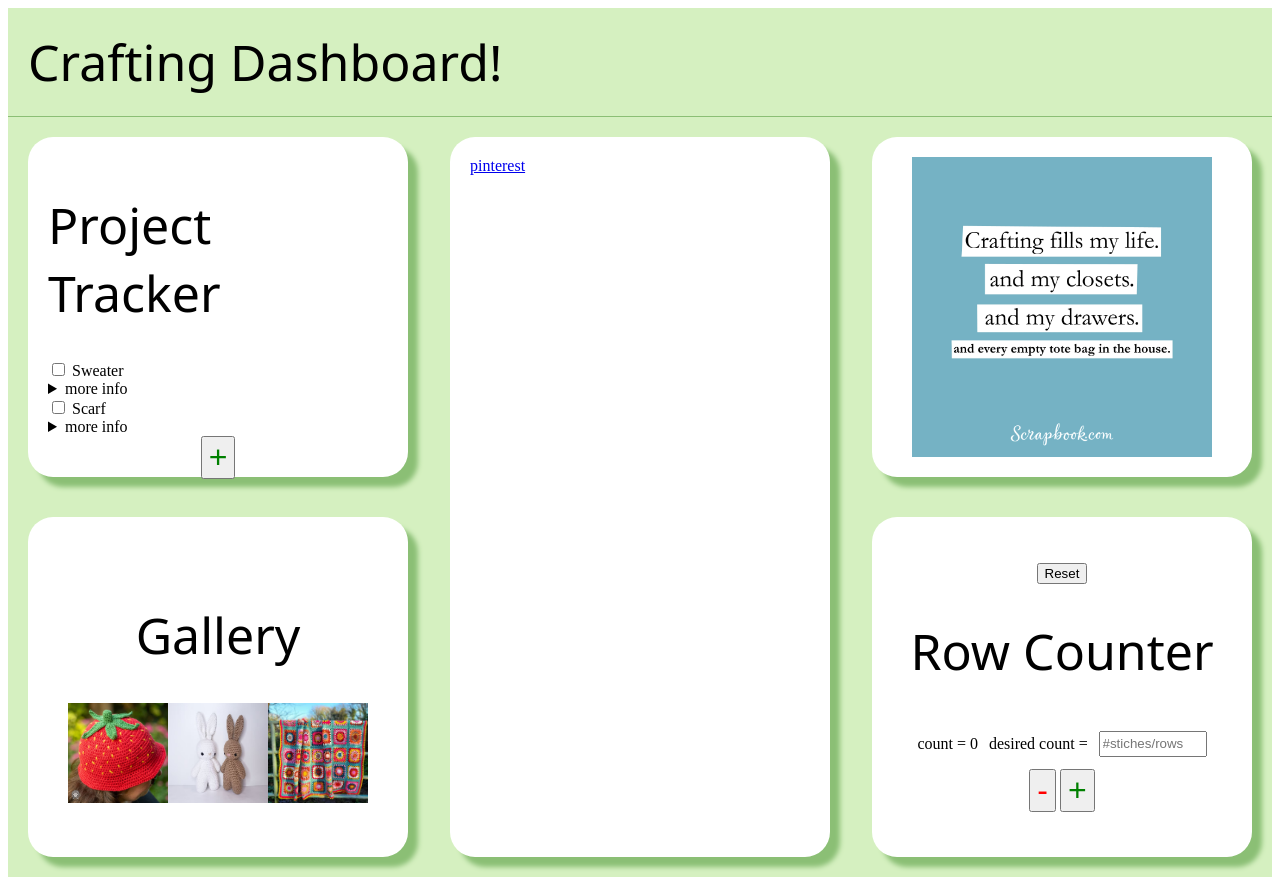
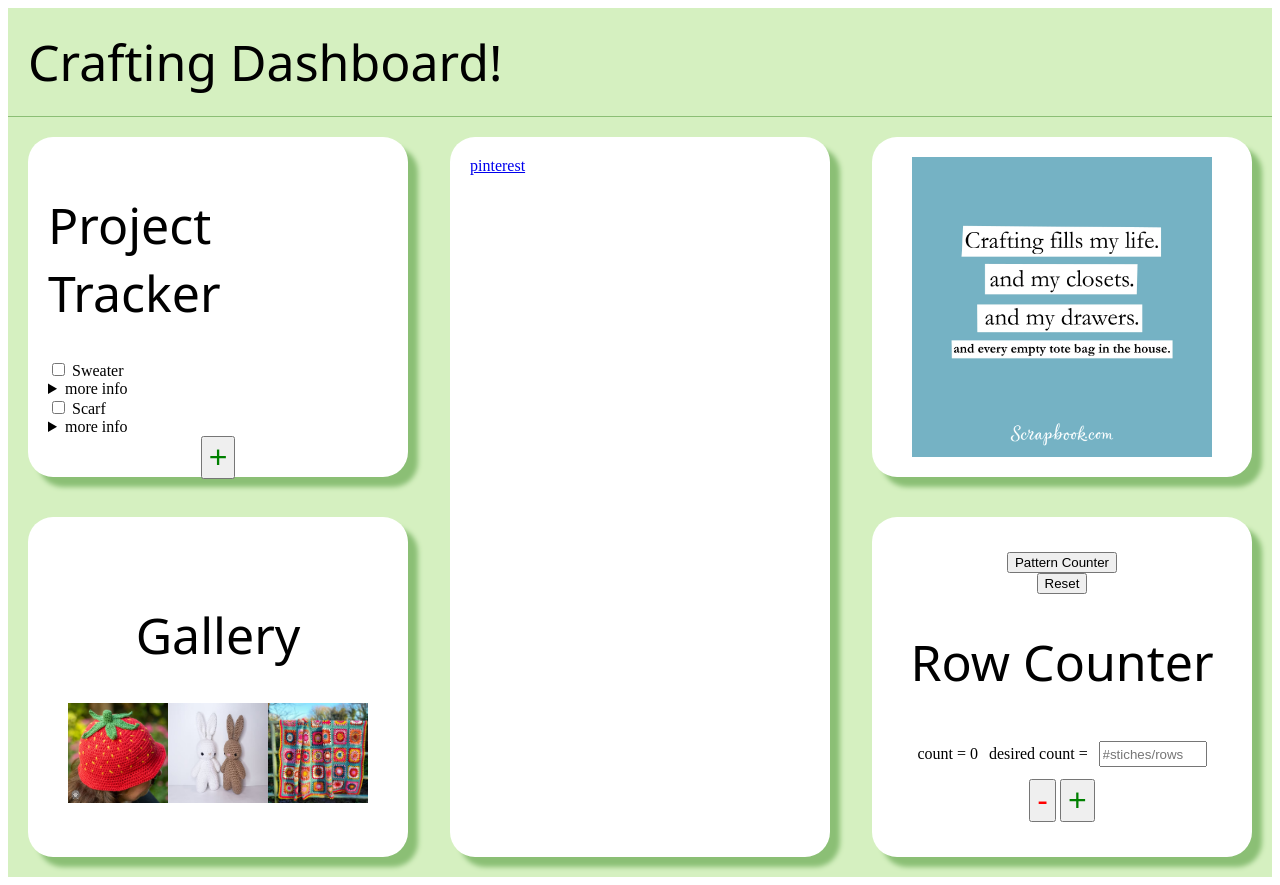
Before and after one commit to marsbars086/Mars_Mission_Control, a SvelteKit app: page / in a window 1280 px wide. Built offline with nearby package versions, Linux system fonts and the light colour scheme; a web font is replaced by a local one.

Commit message:
Integrate Pattern Counter in page svelte

```diff
--- a/src/routes/+page.svelte
+++ b/src/routes/+page.svelte
@@ -4,12 +4,13 @@
     import ProjectTracker from "./ProjectTracker.svelte";
     import Gallery from "./Gallery.svelte";
     import Quotes from "./Quotes.svelte";
+    import RowPatternCounter from "./RowPatternCounter.svelte";
     import '@fontsource/londrina-outline';
     function hihi() {
         console.log("hello")
     }
     //thanks maya youre the best
-
+    let ShowRowCounter = $state(true)
 </script>
 
 <div class="hi_svelte">
@@ -67,7 +68,13 @@
         <div
         class="shadowedboxsmall"
         >
-        <RowCounter/>
+        {#if ShowRowCounter}
+        <button onclick={()=>ShowRowCounter= false}>Pattern Counter</button>
+         <RowCounter/>
+        {:else}
+        <button onclick={()=>ShowRowCounter= true}>Row Counter</button>
+        <RowPatternCounter/>
+        {/if}
         </div>
     </div>
     </div>
```
